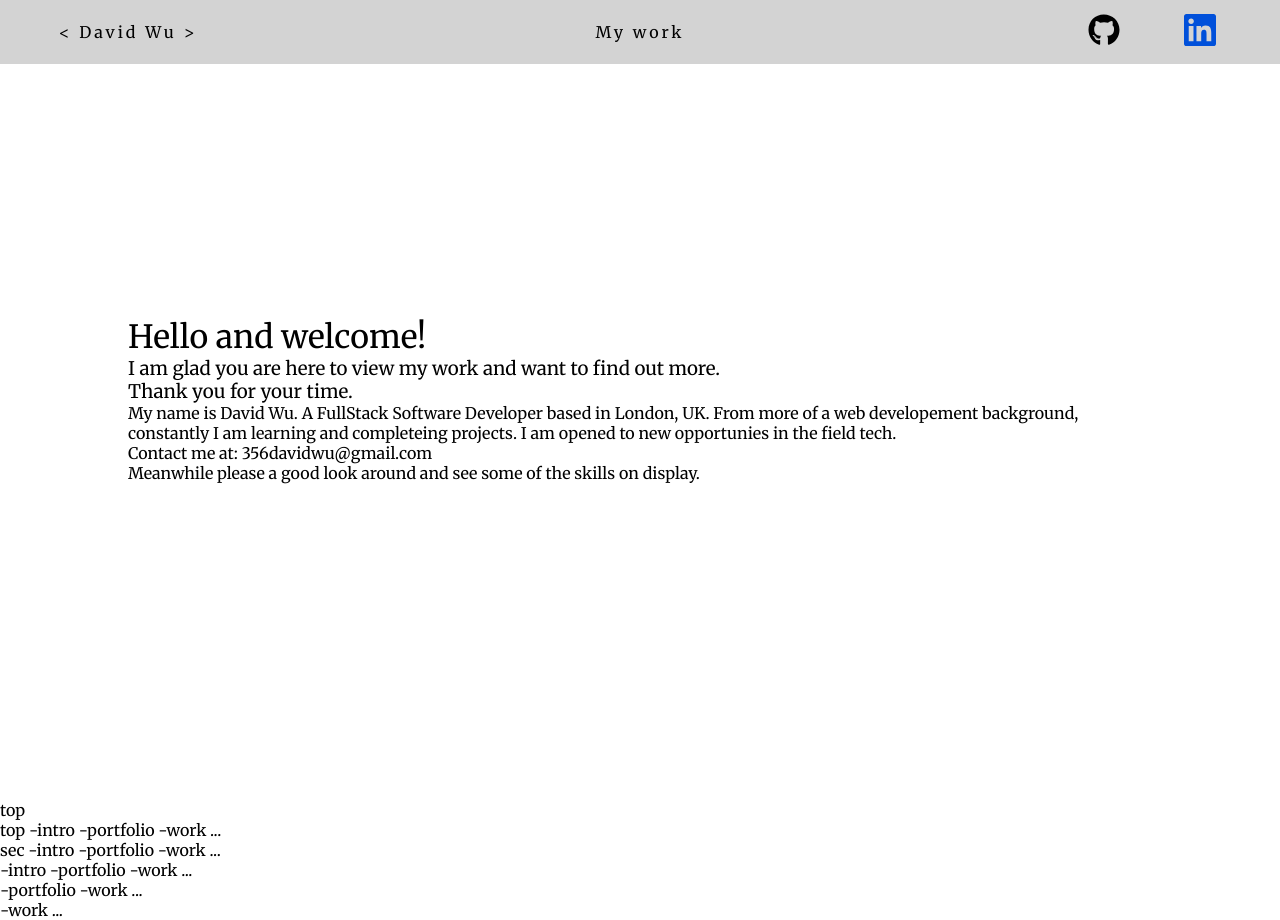
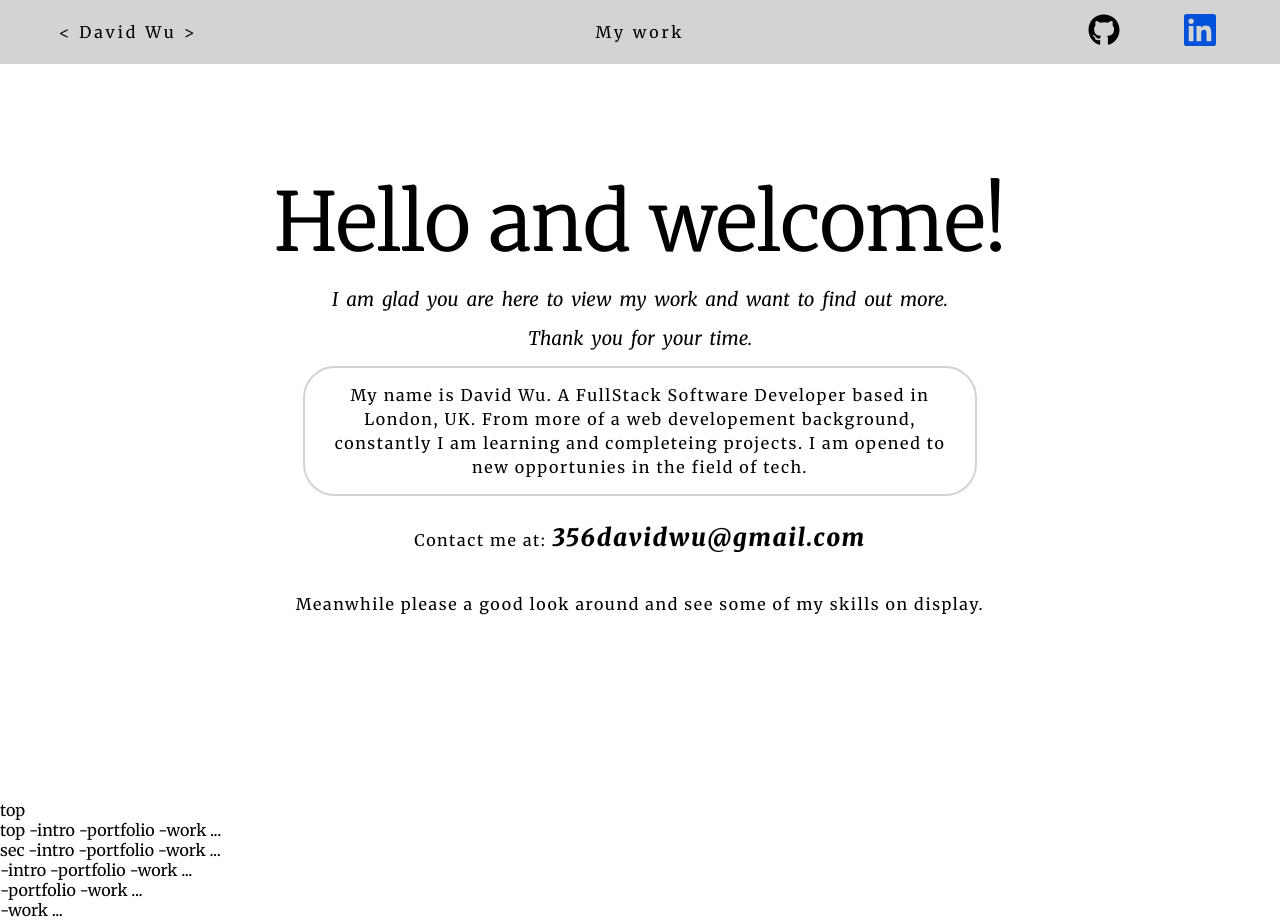
Before and after one commit to david204code/MyPortfolio, a React (Create React App) app: page / in a window 1280 px wide. Built offline with nearby package versions, Linux system fonts and the light colour scheme.

Commit message:
Style the intro component, almost finish, need to add ityped.. animation for the text

```diff
--- a/src/components/intro/Intro.jsx
+++ b/src/components/intro/Intro.jsx
@@ -17,13 +17,15 @@ export default function Intro() {
             My name is David Wu. A FullStack Software Developer based in London,
             UK. From more of a web developement background, constantly I am
             learning and completeing projects. I am opened to new opportunies in
-            the field tech.
+            the field of tech.
           </p>
         </div>
         <div className="ending">
-          <h4>Contact me at: 356davidwu@gmail.com</h4>
+          <h4>
+            Contact me at: <span>356davidwu@gmail.com</span>{" "}
+          </h4>
           <p>
-            Meanwhile please a good look around and see some of the skills on
+            Meanwhile please a good look around and see some of my skills on
             display.
           </p>
         </div>
--- a/src/components/intro/Intro.scss
+++ b/src/components/intro/Intro.scss
@@ -5,6 +5,51 @@
   justify-content: center;
 
   .wrapper {
-    width: 80%;
+    // width: 80%;
+
+    .heading h1 {
+      margin: 1rem 0;
+      font-size: 5rem;
+      text-align: center;
+      font-weight: 300;
+      text-shadow: 1px 1px;
+    }
+
+    .heading h3 {
+      margin: 1rem 0;
+      text-align: center;
+      font-style: italic;
+      word-spacing: 0.2em;
+    }
+
+    // .text {
+    //   background: red;
+    // }
+
+    .text p {
+      margin: auto;
+      text-align: center;
+      align-self: center;
+      width: 50%;
+      border-radius: 2rem;
+      border: 2px solid lightgrey;
+      padding: 15px;
+      line-height: 1.5rem;
+      letter-spacing: 0.1rem;
+    }
+
+    .ending {
+      margin: auto;
+      text-align: center;
+      padding: 10px;
+      line-height: 4rem;
+      letter-spacing: 0.1rem;
+
+      span {
+        font-weight: 900;
+        font-style: italic;
+        font-size: 1.5em;
+      }
+    }
   }
 }
```
